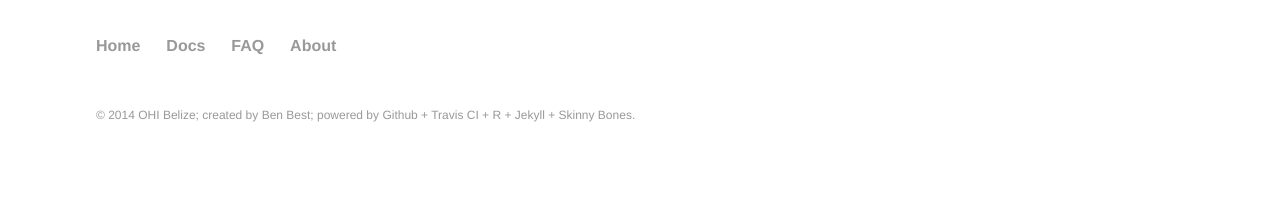
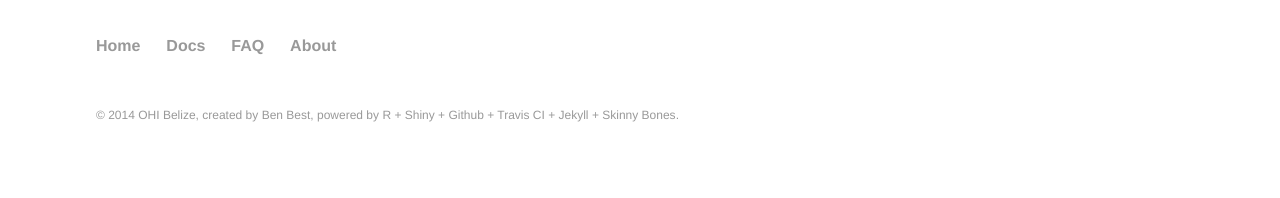
Before and after one commit to OHI-Science/blz, a Jekyll site: the page built from index.md, in a window 1280 px wide. Shown: the part 870-1068 px from the top of the page. Built offline with Jekyll 4.4.1, drawn with Linux system fonts in a browser that asks for light colours; Markdown is read by kramdown in place of the engine named in the settings.

```diff
--- a/_includes/footer.html
+++ b/_includes/footer.html
@@ -11,5 +11,9 @@
 		{% endfor %}
 		</ul>
 	</nav><!-- /.bottom-menu -->
-	<p class="copyright">&#169; {{ site.time | date: '%Y' }} <a href="{{ site.baseurl }}">{{ site.title }}</a>; created by <a href="http://github.com/bbest">Ben Best</a>; powered by <a href="http://github.com">Github</a> + <a href="http://travis-ci.org">Travis CI</a> + <a href="http://www.r-project.org/">R</a> + <a href="http://jekyllrb.com">Jekyll</a> + <a href="http://mmistakes.github.io/skinny-bones-jekyll/">Skinny Bones</a>.</p>
+	<p class="copyright">&#169; {{ site.time | date: '%Y' }} <a href="{{ site.baseurl }}">{{ site.title }}</a>,
+		created by <a href="http://github.com/bbest">Ben Best</a>,
+		powered by <a href="http://www.r-project.org">R</a> + <a href="http://shiny.rstudio.com">Shiny</a> +
+							 <a href="http://github.com">Github</a> + <a href="http://travis-ci.org">Travis CI</a> +
+							 <a href="http://jekyllrb.com">Jekyll</a> + <a href="http://mmistakes.github.io/skinny-bones-jekyll/">Skinny Bones</a>.</p>
 </footer>
```
